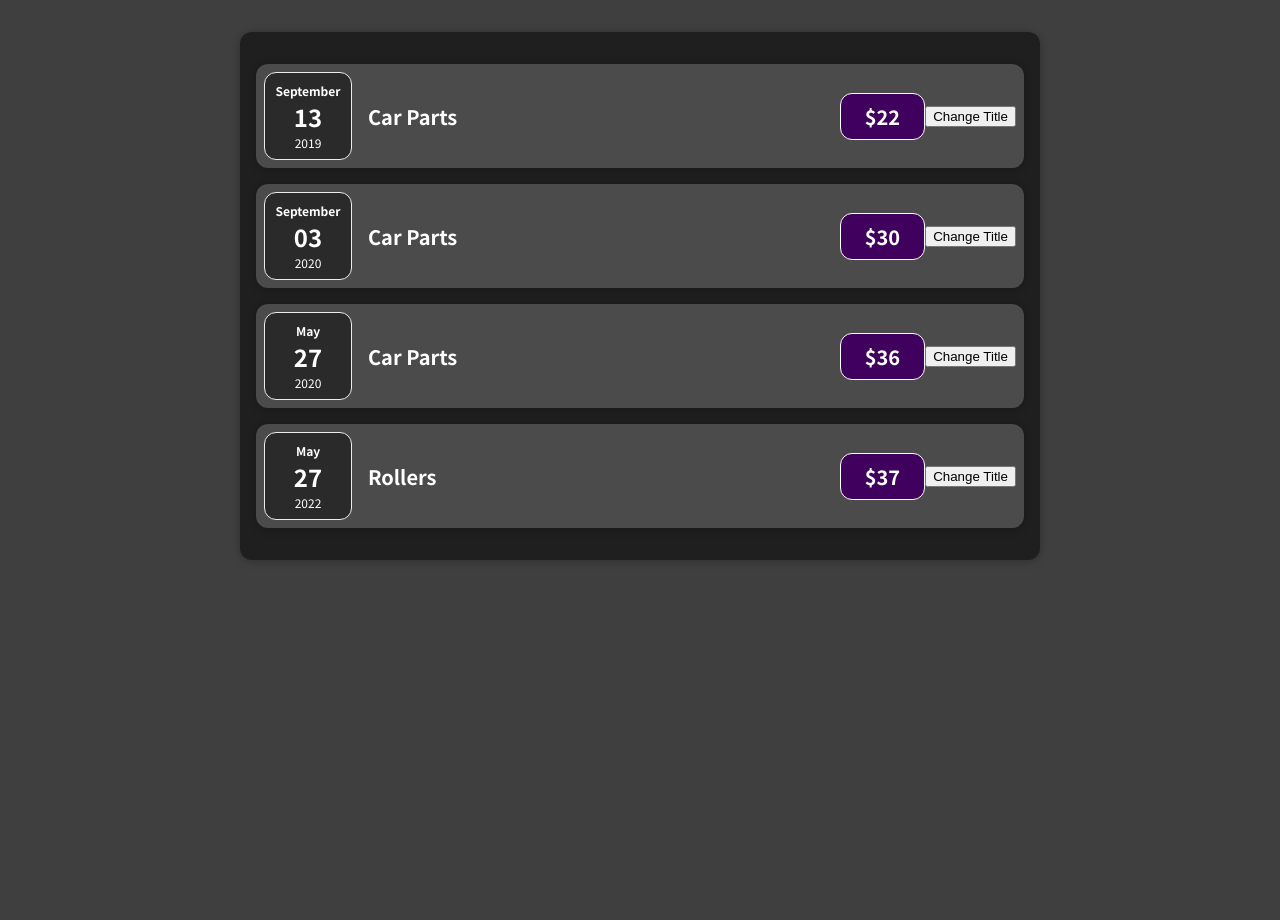
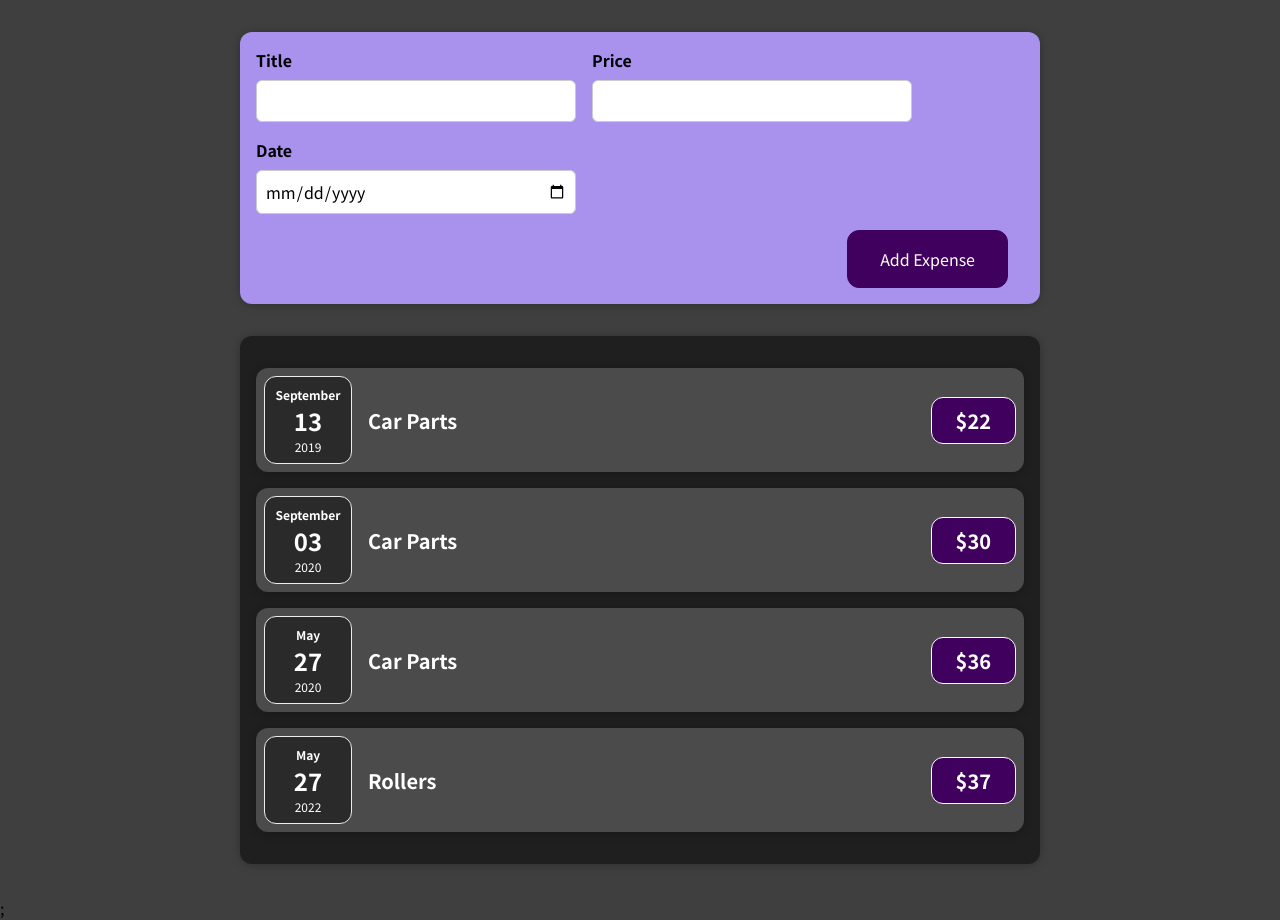
Before and after one commit to Abbas4tech/My-Expense-Tracker-1, a React (Create React App) app: page / in a window 1280 px wide. Before the commit the page ends 800 px from the top, so only its background shows below. Built offline with nearby package versions, Linux system fonts and the light colour scheme.

Commit message:
added form and remove useState code

```diff
--- a/src/App.jsx
+++ b/src/App.jsx
@@ -1,4 +1,5 @@
 import Expenses from "./components/Expenses/Expenses";
+import NewExpense from "./components/NewExpense/NewExpense";
 
 function App() {
   const expenses = [
@@ -27,7 +28,12 @@
       price: 37,
     },
   ];
-  return <Expenses items={expenses}></Expenses>;
+  return (
+    <div>
+      <NewExpense></NewExpense>
+      <Expenses items={expenses}></Expenses>;
+    </div>
+  );
 }
 
 export default App;
--- a/src/components/Expenses/ExpenseItem.jsx
+++ b/src/components/Expenses/ExpenseItem.jsx
@@ -5,20 +5,13 @@
 import "./ExpenseItem.css";
 
 const ExpenseItem = (props) => {
-  const [title, setTitle] = useState(props.title);
-
-  const clickHandler = () => {
-    setTitle("Updated!!!");
-    console.log("Updated!!!");
-  };
   return (
     <Card className="expense-item">
       <ExpenseDate date={props.date} />
       <div className="expense-item__description">
-        <h2>{title}</h2>
+        <h2>{props.title}</h2>
         <div className="expense-item__price">${props.price}</div>
       </div>
-      <button onClick={clickHandler}>Change Title</button>
     </Card>
   );
 };
--- /dev/null
+++ b/src/components/NewExpense/ExpenseForm.css
@@ -0,0 +1,26 @@
+.new-expense__controls {
+  display: flex;
+  flex-wrap: wrap;
+  gap: 1rem;
+  margin-bottom: 1rem;
+  text-align: left;
+}
+
+.new-expense__control label {
+  font-weight: bold;
+  margin-bottom: 0.5rem;
+  display: block;
+}
+
+.new-expense__control input {
+  font: inherit;
+  padding: 0.5rem;
+  border-radius: 6px;
+  border: 1px solid #ccc;
+  width: 20rem;
+  max-width: 100%;
+}
+
+.new-expense__actions {
+  text-align: right;
+}
--- /dev/null
+++ b/src/components/NewExpense/ExpenseForm.jsx
@@ -0,0 +1,27 @@
+import React from "react";
+import "./NewExpense.css";
+
+export const ExpenseForm = () => {
+  return (
+    <form>
+      <div className="new-expense__controls">
+        <div className="new-expense__control">
+          <label>Title</label>
+          <input type="text" />
+        </div>
+        <div className="new-expense__control">
+          <label>Price</label>
+          <input type="number" step="0.01" min="0.01" />
+        </div>
+        <div className="new-expense__control">
+          <label>Date</label>
+          <input type="date" min="2019-01-01" max="2022-12-31" />
+        </div>
+      </div>
+      <div className="new-expense__actions">
+        <button type="submit">Add Expense</button>
+      </div>
+    </form>
+  );
+};
+export default ExpenseForm;
--- /dev/null
+++ b/src/components/NewExpense/NewExpense.css
@@ -0,0 +1,38 @@
+.new-expense {
+  background-color: #a892ee;
+  padding: 1rem;
+  margin: 2rem auto;
+  width: 50rem;
+  max-width: 95%;
+  border-radius: 12px;
+  text-align: center;
+  box-shadow: 0 1px 8px rgba(0, 0, 0, 0.25);
+}
+
+.new-expense button {
+  font: inherit;
+  cursor: pointer;
+  padding: 1rem 2rem;
+  border: 1px solid #40005d;
+  background-color: #40005d;
+  color: white;
+  border-radius: 12px;
+  margin-right: 1rem;
+}
+
+.new-expense button:hover,
+.new-expense button:active {
+  background-color: #510674;
+  border-color: #510674;
+}
+
+.new-expense button.alternative {
+  color: #220131;
+  border-color: transparent;
+  background-color: transparent;
+}
+
+.new-expense button.alternative:hover,
+.new-expense button.alternative:active {
+  background-color: #ddb3f8;
+}
--- /dev/null
+++ b/src/components/NewExpense/NewExpense.jsx
@@ -0,0 +1,12 @@
+import React from "react";
+import ExpenseForm from "./ExpenseForm";
+import "./ExpenseForm.css";
+
+const NewExpense = () => {
+  return (
+    <div className="new-expense">
+      <ExpenseForm />
+    </div>
+  );
+};
+export default NewExpense;
```
Also changed, not shown: 1 other file (tests, documents, lock files or other folders).
